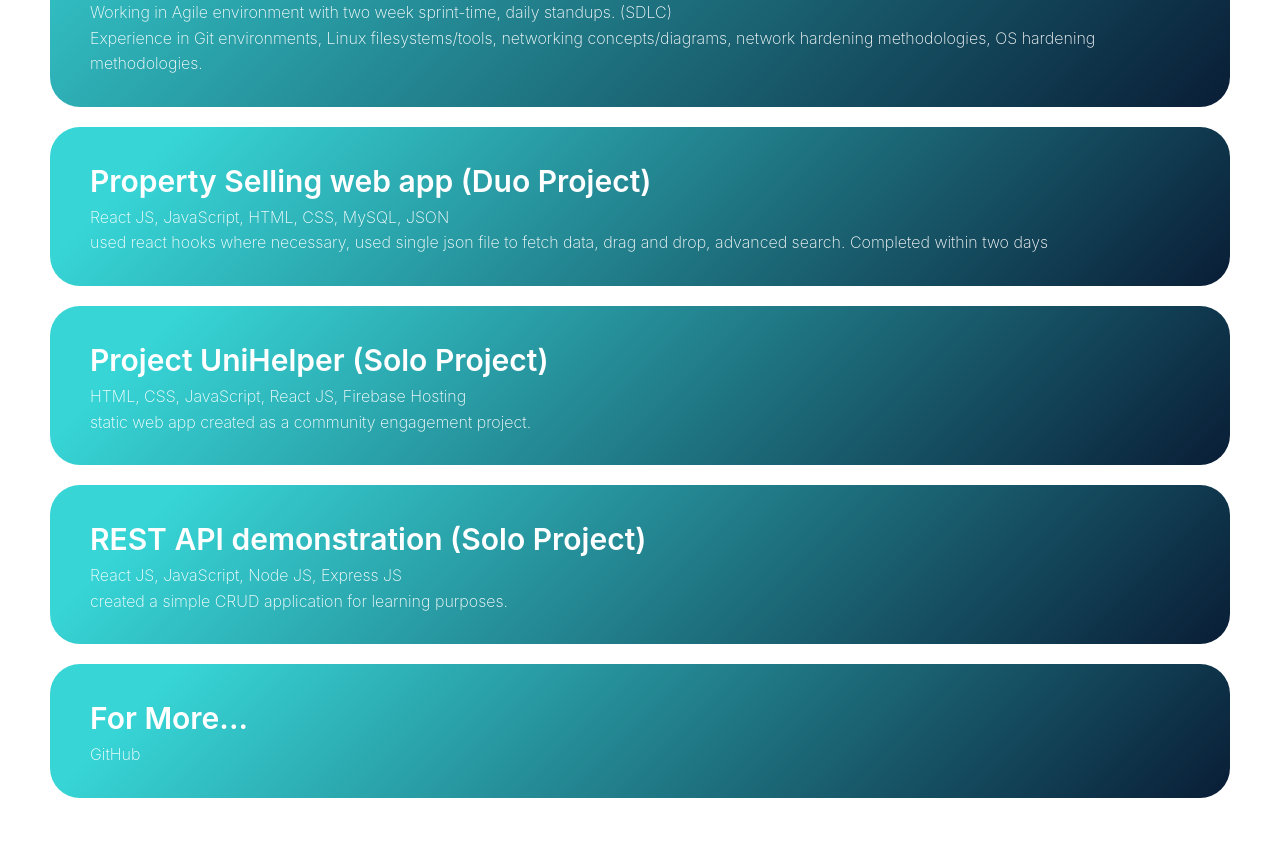
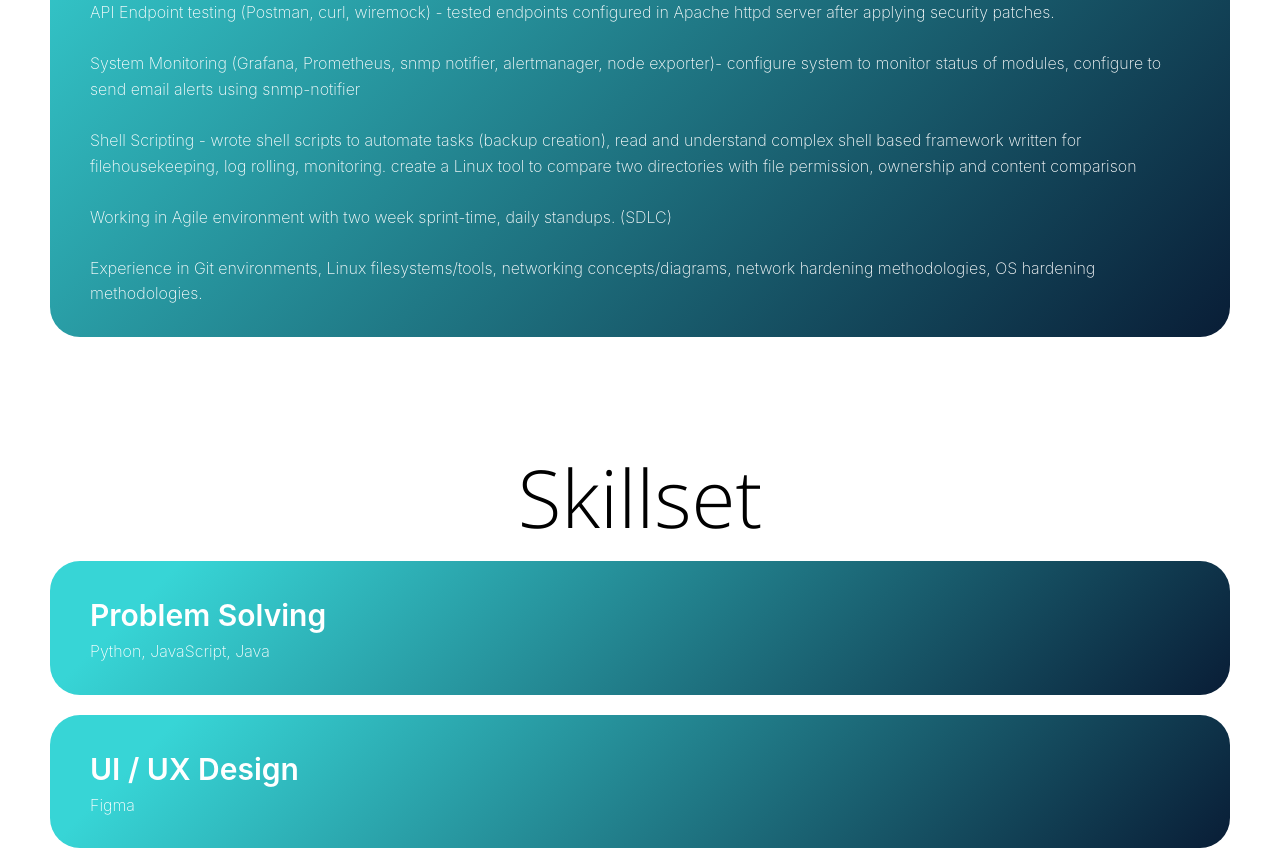
Before and after one commit to thanurarukshan/React-Portfolio-V2.0, a React (Create React App) app: page / in a window 1280 px wide. Shown: the part 2080-2930 px from the top of the page. Built offline with nearby package versions, Linux system fonts and the light colour scheme.

Commit message:
2025 major update

```diff
--- a/src/Aboutme.css
+++ b/src/Aboutme.css
@@ -21,6 +21,7 @@
 }
 .Aboutme-aboutme {
   font-size: 80px;
+  font-weight: 600;
 }
 .Aboutme-dis {
   max-width: 1000px;
--- a/src/Aboutme.js
+++ b/src/Aboutme.js
@@ -2,7 +2,7 @@ import "./Aboutme.css";
 import React, { useEffect } from "react";
 import AOS from "aos";
 import "aos/dist/aos.css";
-import New from "./assets/May20.pdf"; // cv
+import New from "./assets/Dec21.pdf"; // cv
 function Aboutme() {
   const handleDownloadCV = () => {
     window.open(New);
--- a/src/Experience.css
+++ b/src/Experience.css
@@ -19,6 +19,7 @@
 .Skillset-skill-name {
   font-family: "sans";
   font-size: 80px;
+  font-weight: 100 !important;
 }
 
 .Skillset-skill {
--- a/src/Experience.js
+++ b/src/Experience.js
@@ -36,80 +36,23 @@ function Projects() {
           <div data-aos="fade-up" onClick={handleDivClick1}>
             <span id="title">Trainee DevOps Engineer</span>
             <span id="title-content" className="sub-title">hSenid Mobile Solutions</span>
+            <br/>
             <span id="title-content">Created Ansible Scripts to automate tasks - (Disk Partitioning, Fresh OS Setup) helps to reduce the time it takes to do the same thing on multiple servers. Testing and debugging pre-written ansible scripts on MySQL, mongoDB binary.</span>
+            <br/>
             <span id="title-content">Security Hardening on Apache server (CIS | Apache 2.4) - made changes on configuration files and change the user privileges and access permissions to achieve the preposed hardening level. </span>
+            <br/>
             <span id="title-content">Experience with clustered systems (PCS Clusters) - Worked with a web server hosted on clustered system, where multiple systems work on same task to certify higher availability and load balancing. </span>
+            <br/>
             <span id="title-content">API Endpoint testing (Postman, curl, wiremock) - tested endpoints configured in Apache httpd server after applying security patches.</span>
-            <span id="title-content">System Monitoring (Grafana, Prometheus, snmp notifier, alertmanager, node exporter)- configure system to monitor servers </span>
+            <br/>
+            <span id="title-content">System Monitoring (Grafana, Prometheus, snmp notifier, alertmanager, node exporter)- configure system to monitor status of modules, configure to send email alerts using snmp-notifier </span>
+            <br/>
             <span id="title-content">Shell Scripting - wrote shell scripts to automate tasks (backup creation), read and understand complex shell based framework written for filehousekeeping, log rolling, monitoring. create a Linux tool to compare two directories with file permission, ownership and content comparison</span>
+            <br/>
             <span id="title-content">Working in Agile environment with two week sprint-time, daily standups. (SDLC)</span>
+            <br/>
             <span id="title-content">Experience in Git environments, Linux filesystems/tools, networking concepts/diagrams, network hardening methodologies, OS hardening methodologies. </span>
           </div>
-          <div data-aos="fade-up" onClick={handleDivClick2}>
-            <span id="title">Property Selling web app (Duo Project)</span>
-            <span id="title-content">React JS, JavaScript, HTML, CSS, MySQL, JSON</span>
-            <span id="title-content">used react hooks where necessary, used single json file to fetch data, drag and drop, advanced search. Completed within two days</span>
-          </div>
-          <div data-aos="fade-up" onClick={handleDivClick3}>
-            <span id="title">Project UniHelper (Solo Project)</span>
-            <span id="title-content">HTML, CSS, JavaScript, React JS, Firebase Hosting</span>
-            <span id="title-content">static web app created as a community engagement project.</span>
-          </div>
-          <div data-aos="fade-up" onClick={handleDivClick4}>
-            <span id="title">REST API demonstration (Solo Project)</span>
-            <span id="title-content">React JS, JavaScript, Node JS, Express JS</span>
-            <span id="title-content">created a simple CRUD application for learning purposes.</span>
-          </div>
-          <div data-aos="fade-up" onClick={handleDivClick5} className="formore">
-            <span id="title">For More...</span>
-            <span id="title-content">GitHub</span>
-            {/* <span id="title-content">created a simple CRUD application for learning purposes.</span> */}
-          </div>
-          {/* <div data-aos="fade-up">
-            <span id="title">UI / UX Design</span>
-            <span id="title-content">
-              Figma
-            </span>
-          </div>
-          <div data-aos="fade-up">
-            <span id="title">Web Development - Front End</span>
-            <span id="title-content">
-              Html, CSS, JS, Reactjs, Nextjs
-            </span>
-          </div>
-          <div data-aos="fade-up">
-            <span id="title">Web Development - Back End</span>
-            <span id="title-content">
-              Nodejs, Expressjs
-            </span>
-          </div>
-          <div data-aos="fade-up">
-            <span id="title">Cloud Computing</span>
-            <span id="title-content">
-              Containers & Kubernetes, Docker, OpenShift, AWS Services
-            </span>
-          </div>
-          <div data-aos="fade-up">
-            <span id="title">DevOps</span>
-            <span id="title-content">Git, Github</span>
-          </div>
-          <div data-aos="fade-up">
-            <span id="title">Database Management</span>
-            <span id="title-content">MySQL, phpmyadmin</span>
-          </div>
-          <div data-aos="fade-up">
-            <span id="title">Software Engineering</span>
-            <span id="title-content">
-              Agile, Scrum, Linux, Data Structure and Algorithms
-            </span>
-          </div>
-          <div data-aos="fade-up">
-            <span id="title">Graphic Design</span>
-            <span id="title-content">
-              Adobe Photoshop, Adobe Illustrator, Adobe Premiere-Pro, Adobe
-              After-Effects, Adobe Lightroom
-            </span>
-          </div> */}
         </div>
       </div>
       {/* <Logoslider className="Skillset-bar" /> */}
--- a/src/Footer.css
+++ b/src/Footer.css
@@ -29,3 +29,10 @@
 .footer-main-flex span {
   font-size: 60%;
 }
+#footer-main-span {
+  margin-top: 5px;
+}
+#footer-main-span2 {
+  margin-top: 5px;
+  font-weight: 100;
+}
--- a/src/Footer.js
+++ b/src/Footer.js
@@ -7,6 +7,7 @@ import WhatsAppIcon from "@mui/icons-material/WhatsApp";
 import EmailIcon from "@mui/icons-material/Email";
 import InstagramIcon from '@mui/icons-material/Instagram';
 import { GitHub } from "@mui/icons-material";
+// import Logoslider from "./Logoslider";
 
 function Footer() {
   return (
@@ -33,9 +34,10 @@ function Footer() {
           </a>
         </div>
         <span id="footer-main-span">
-          Copyright © 2024 | All Rights Reserved
+          Copyright © 2025 | All Rights Reserved
         </span>
-        <span>Thanks for Visit</span>
+        <span id="footer-main-span2">Thanks for Visit</span>
+        {/* <Logoslider className="Skillset-bar" /> */}
       </div>
     </div>
   );
--- a/src/Projects.js
+++ b/src/Projects.js
@@ -20,6 +20,9 @@ function Projects() {
   const handleDivClick5 = () => {
     window.location.href = 'https://github.com/thanurarukshan';
   }
+  const handleDivClick6 = () => {
+    window.location.href = 'https://github.com/thanurarukshan/diff-PRO';
+  }
   useEffect(() => {
     AOS.init();
   }, []);
@@ -30,6 +33,11 @@ function Projects() {
           Projects
         </span>
         <div className="Skillset-skill-des">
+          <div data-aos="fade-up" onClick={handleDivClick6}>
+            <span id="title">Diff-Pro | A tool for Advanced File/Directories Comparison</span>
+            <span id="title-content">Shell Scripting</span>
+            <span id="title-content">A shell-based tool designed to compare file/directory structures within the same server or two seperate servers.</span>
+          </div>
           <div data-aos="fade-up" onClick={handleDivClick1}>
             <span id="title">Portfolio Website (Solo Project)</span>
             <span id="title-content">React JS, JavaScript, HTML, CSS, Firebase Hosting</span>
@@ -38,7 +46,7 @@ function Projects() {
           <div data-aos="fade-up" onClick={handleDivClick2}>
             <span id="title">Property Selling web app (Duo Project)</span>
             <span id="title-content">React JS, JavaScript, HTML, CSS, MySQL, JSON</span>
-            <span id="title-content">used react hooks where necessary, used single json file to fetch data, drag and drop, advanced search. Completed within two days</span>
+            <span id="title-content">used react hooks where necessary, used single json file to fetch data, drag and drop, advanced search.</span>
           </div>
           <div data-aos="fade-up" onClick={handleDivClick3}>
             <span id="title">Project UniHelper (Solo Project)</span>
--- a/src/Skillset.css
+++ b/src/Skillset.css
@@ -25,6 +25,7 @@
 }
 
 .Skillset-skill-des {
+  min-width: 1200px;
   max-width: 1200px;
   display: grid;
   grid-template-columns: repeat(3, 1fr);
@@ -64,10 +65,15 @@
     margin: 20px;
   }
   .Skillset-skill-des {
+
     display: flex;
     flex-direction: column;
-    max-width: 95%;
+    max-width: 100vw;
+    min-width: 95vw;
   }
+  /* .Skillset-skill-des div {
+    min-width:80vw;
+  } */
   #title {
     font-size: 25px;
   }
--- a/src/Skillset.js
+++ b/src/Skillset.js
@@ -1,4 +1,4 @@
-import Logoslider from "./Logoslider";
+// import Logoslider from "./Logoslider";
 import "./Skillset.css";
 import React, { useEffect } from "react";
 import AOS from "aos";
@@ -66,7 +66,7 @@ function Skillset() {
           </div>
         </div>
       </div>
-      <Logoslider className="Skillset-bar" />
+      {/* <Logoslider className="Skillset-bar" /> */}
     </div>
   );
 }
```
Also changed, not shown: 1 other file (tests, documents, lock files or other folders).
